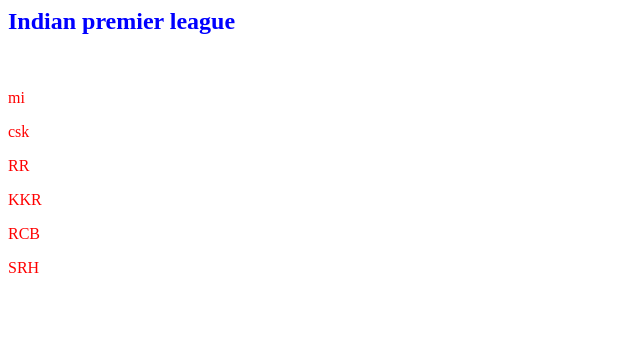
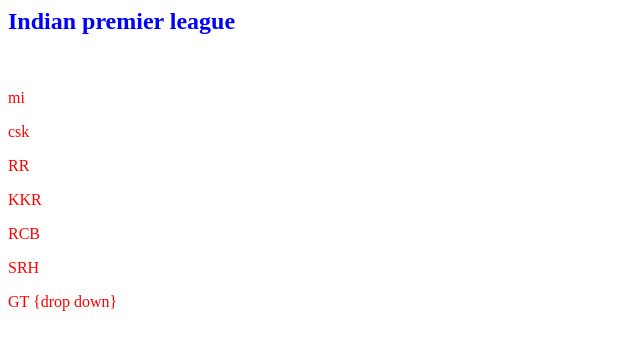
Before and after one commit to Ranjith310801/localrepo, a plain HTML site: page index.html in a window 1280 px wide. Shown: the whole page, without its empty margins (0-640 px from the left). Drawn offline with Linux system fonts and the light colour scheme.

Commit message:
add dropdown

```diff
--- a/index.html
+++ b/index.html
@@ -7,3 +7,4 @@
 <p>KKR</p>
 <p>RCB</p>
 <p>SRH</p>
+<p>GT {drop down}</p>
```
